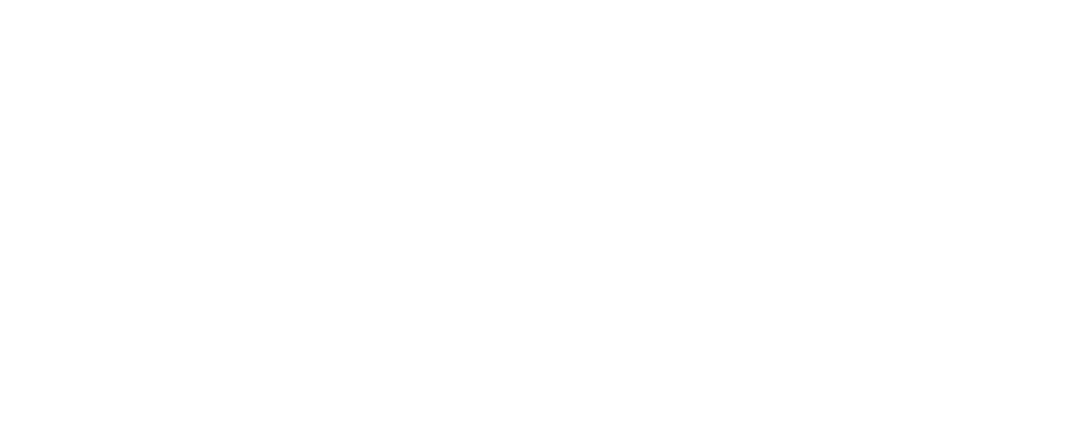
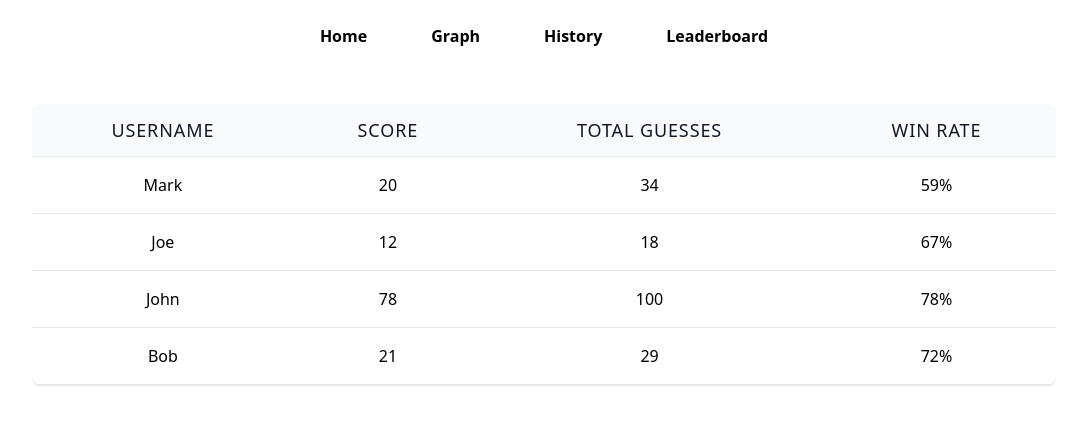
Before and after one commit to strathclyde-durhack-2022/mono, a React (Vite) app in the folder frontend/: page /leaderboard in a window 1280 px wide. Before the commit this address had no page. Shown: the top 424 px of the page, without its empty margins (96-1183 px from the left). Built offline with nearby package versions, Linux system fonts and the light colour scheme.

Commit message:
leaderboard with mock data - some interface refactors

```diff
--- a/frontend/src/App.tsx
+++ b/frontend/src/App.tsx
@@ -2,6 +2,7 @@
 import Home from "./pages/Home.jsx"
 import GameChart from "./components/GameChart"
 import History from "./components/History"
+import Leaderboard from "./components/Leaderboard"
 
 import {
   BrowserRouter as Router,
@@ -16,6 +17,7 @@
         <Route path="/" element={<Home />} />
         <Route path="/game" element={<GameChart />} />
         <Route path="/history" element={<History />} />
+        <Route path="/leaderboard" element={<Leaderboard />} />
       </Routes>
     </Router>
   )
--- a/frontend/src/components/HistList.tsx
+++ b/frontend/src/components/HistList.tsx
@@ -1,5 +1,5 @@
 import react, { useState } from 'react'
-import IHistory from "../models/Interface"
+import {IHistory} from "../models/Interface"
 
 export default function HistList(props:{hist: IHistory[]}): JSX.Element {
   let key = 0 //for key in map
--- a/frontend/src/components/Interface.tsx
+++ b/frontend/src/components/Interface.tsx
@@ -4,4 +4,10 @@
   result: number;
 }
 
+export interface IScore {
+  username: string;
+  score: number;
+  totalGuess:number;
+}
+
 export type ICoin = string;
--- /dev/null
+++ b/frontend/src/components/Leaderboard.tsx
@@ -0,0 +1,22 @@
+import Nav from './Nav';
+import {IScore} from '../models/Interface';
+import ScoreList from './ScoreList';
+
+export const MOCK_LEADERBOARD: IScore[] = [
+    { username: "Mark", score: 20, totalGuess: 34 },
+    { username: "Joe", score: 12, totalGuess: 18 },
+    { username: "John", score: 78, totalGuess: 100 },
+    { username: "Bob", score: 21, totalGuess: 29 },
+    { username: "Andy", score: 3, totalGuess: 3 },
+]
+
+function Leaderboard() {
+    return (
+        <div className='h-screen'>
+            <Nav />
+            <ScoreList players={MOCK_LEADERBOARD}/>
+        </div>
+    )
+}
+
+export default Leaderboard
--- a/frontend/src/components/Nav.tsx
+++ b/frontend/src/components/Nav.tsx
@@ -8,6 +8,7 @@
                     <li><Link to="/" className="cursor-pointer transition font-bold duration-500 ease-in-out hover:text-blue-700">Home</Link></li>
                     <li><Link to="/game" className="cursor-pointer transition font-bold duration-500 ease-in-out hover:text-blue-700">Graph</Link></li>
                     <li><Link to="/history" className="cursor-pointer transition font-bold duration-500 ease-in-out hover:text-blue-700">History</Link></li>
+                    <li><Link to="/leaderboard" className="cursor-pointer transition font-bold duration-500 ease-in-out hover:text-blue-700">Leaderboard</Link></li>
                 </ul>
             </div>
         </div>
--- /dev/null
+++ b/frontend/src/components/ScoreList.tsx
@@ -0,0 +1,23 @@
+import react, { useState } from 'react'
+import {IScore} from "../models/Interface"
+
+function ScoreList(props: {players: IScore[]}){
+    return (
+        <div className="flex flex-col items-center justify-center py-8">
+      <div className="-my-2 overflow-x-auto  w-[80vw]">
+        <div className="py-2 align-middle inline-block">
+          <div className="shadow overflow-hidden border-b border-gray-200 sm:rounded-lg"><table className='w-[80vw] divide-y divide-gray-200'>
+        <thead className="bg-gray-50"><tr className="px-6 py-3 text-lg font-medium text-gray-900 uppercase tracking-wider"><th scope='col' className="px-6 py-3 text-lg font-medium text-gray-900 uppercase tracking-wider">USERNAME</th><th scope='col' className="px-6 py-3 text-lg font-medium text-gray-900 uppercase tracking-wider">SCORE</th><th scope='col' className="px-6 py-3 text-lg font-medium text-gray-900 uppercase tracking-wider">TOTAL GUESSES</th><th scope='col' className="px-6 py-3 text-lg font-medium text-gray-900 uppercase tracking-wider">WIN RATE</th></tr></thead>
+        <tbody className="bg-white divide-y divide-gray-200">
+            {props.players.map((player) => {
+                if (player.totalGuess>=5){
+                return (
+                    <tr className='text-center'><td className="px-6 py-4 whitespace-nowrap">{player.username}</td><td className="px-6 py-4 whitespace-nowrap">{player.score}</td><td className="px-6 py-4 whitespace-nowrap">{player.totalGuess}</td><td className="px-6 py-4 whitespace-nowrap">{Math.round( (player.score/player.totalGuess)*100)}%</td></tr>
+                )
+                }
+            })}
+        </tbody>
+    </table>
+    </div></div></div></div>)
+}
+export default ScoreList
```
Also changed, not shown: frontend/src/models/Interface.ts (+8 -2 lines).
